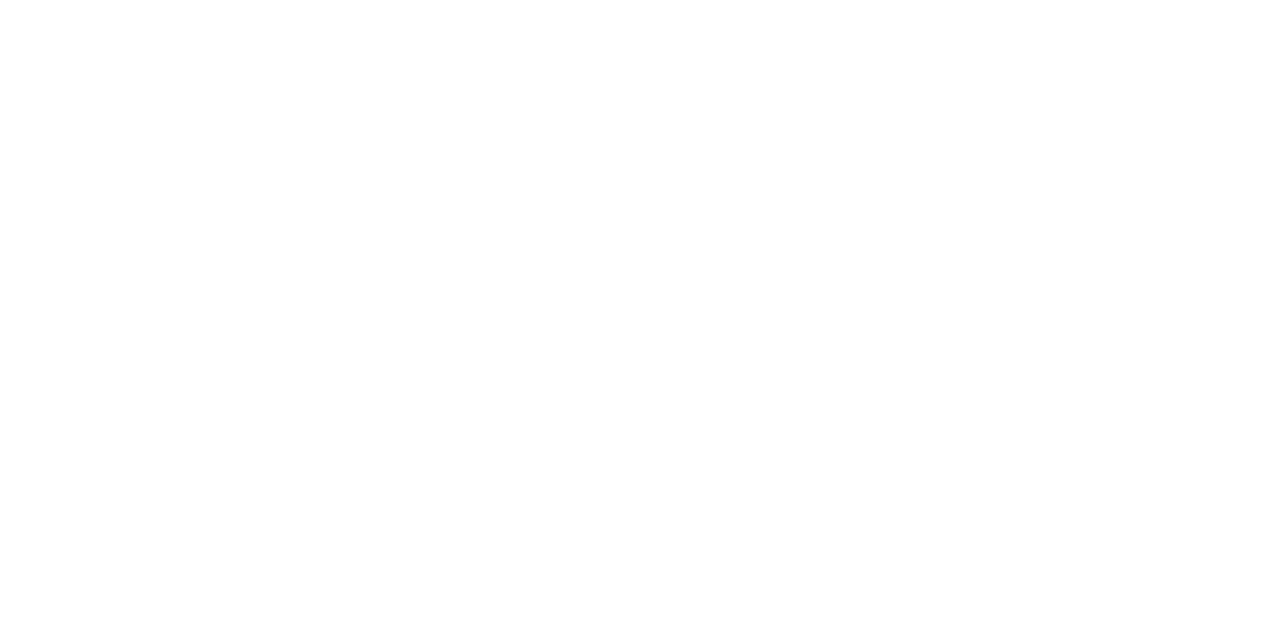
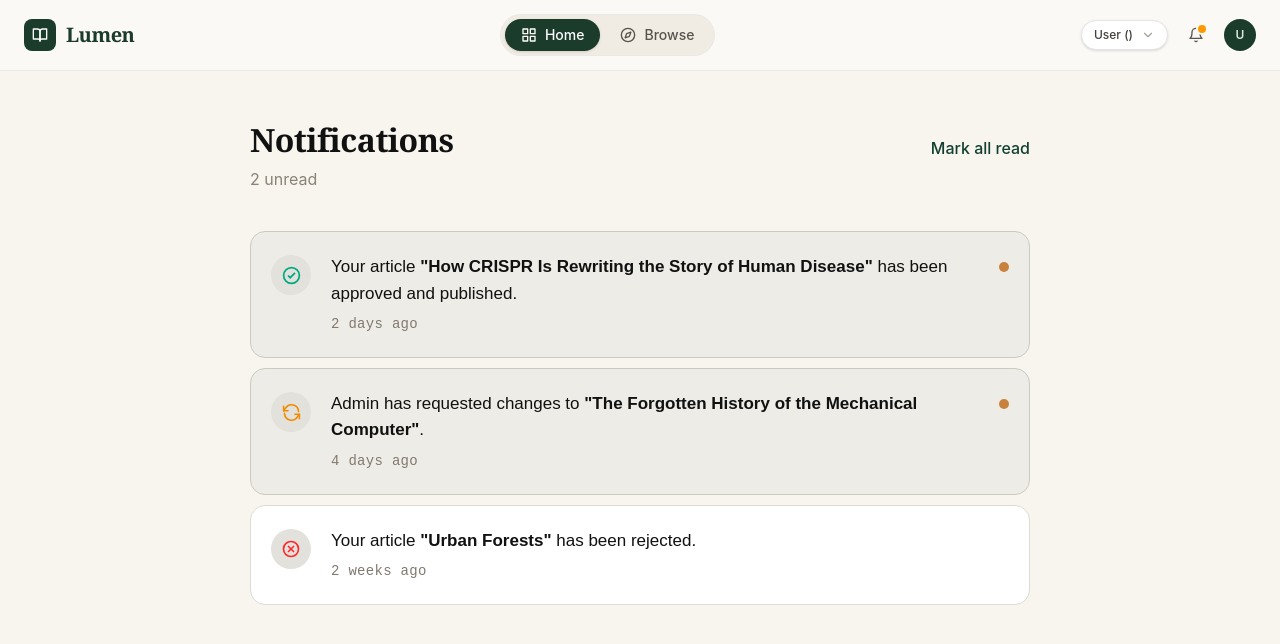
Before and after one commit to daksh-maheshwari-ai-enggr/Code-Forge, a React (Vite) app in the folder client/vite-project/: page /notifications in a window 1280 px wide. Before the commit this address had no page. Shown: the top 644 px of the page. Built offline with nearby package versions, Linux system fonts and the light colour scheme.

Commit message:
Add notifications UI

```diff
--- /dev/null
+++ b/client/vite-project/src/components/NotificationCard.css
@@ -0,0 +1,143 @@
+.notification-card {
+  position: relative;
+  display: flex;
+  align-items: flex-start;
+  gap: 20px;
+
+  min-height: 88px;
+  padding: 22px 20px;
+
+  background: #ffffff;
+  border: 1px solid #dedbd5;
+  border-radius: 15px;
+
+  cursor: pointer;
+
+  transition:
+    background-color 0.2s ease,
+    border-color 0.2s ease,
+    transform 0.15s ease;
+}
+
+.notification-card:hover {
+  border-color: #c9c5bd;
+  transform: translateY(-1px);
+}
+
+.notification-card.unread {
+  background: #eeece6;
+  border-color: #ccc9c1;
+}
+
+.notification-icon {
+  width: 40px;
+  height: 40px;
+  min-width: 40px;
+
+  display: flex;
+  align-items: center;
+  justify-content: center;
+
+  border-radius: 50%;
+  background: #e3e1db;
+
+  margin-top: 1px;
+}
+
+.approved-icon {
+  color: #00aa83;
+}
+
+.changes-icon {
+  color: #f28b00;
+}
+
+.rejected-icon {
+  color: #ff2929;
+}
+
+.notification-content {
+  flex: 1;
+  padding-right: 15px;
+}
+
+.notification-message {
+  margin: 0;
+
+  font-family: Arial, Helvetica, sans-serif;
+  font-size: 17px;
+  line-height: 1.55;
+
+  color: #111111;
+}
+
+.notification-message strong {
+  font-weight: 700;
+}
+
+.notification-time {
+  display: block;
+
+  margin-top: 7px;
+
+  color: #817970;
+
+  font-family: "Courier New", monospace;
+  font-size: 14px;
+  letter-spacing: 0.3px;
+}
+
+.unread-dot {
+  position: absolute;
+
+  top: 30px;
+  right: 20px;
+
+  width: 10px;
+  height: 10px;
+
+  border-radius: 50%;
+  background: #c9823d;
+}
+
+@media (max-width: 768px) {
+  .notification-card {
+    padding: 20px 17px;
+    gap: 16px;
+  }
+
+  .notification-message {
+    font-size: 16px;
+  }
+}
+
+@media (max-width: 600px) {
+  .notification-card {
+    min-height: auto;
+    padding: 17px 15px;
+    gap: 13px;
+    border-radius: 13px;
+  }
+
+  .notification-icon {
+    width: 36px;
+    height: 36px;
+    min-width: 36px;
+  }
+
+  .notification-message {
+    font-size: 15px;
+    line-height: 1.45;
+  }
+
+  .notification-time {
+    font-size: 12px;
+  }
+
+  .unread-dot {
+    width: 8px;
+    height: 8px;
+    top: 27px;
+    right: 15px;
+  }
+}
--- /dev/null
+++ b/client/vite-project/src/components/NotificationCard.jsx
@@ -0,0 +1,116 @@
+import "./NotificationCard.css";
+
+function NotificationIcon({ type }) {
+  if (type === "approved") {
+    return (
+      <div className="notification-icon approved-icon">
+        <svg
+          width="21"
+          height="21"
+          viewBox="0 0 24 24"
+          fill="none"
+          stroke="currentColor"
+          strokeWidth="2"
+        >
+          <circle cx="12" cy="12" r="9" />
+          <path d="m8 12 2.5 2.5L16 9" />
+        </svg>
+      </div>
+    );
+  }
+
+  if (type === "changes") {
+    return (
+      <div className="notification-icon changes-icon">
+        <svg
+          width="21"
+          height="21"
+          viewBox="0 0 24 24"
+          fill="none"
+          stroke="currentColor"
+          strokeWidth="1.8"
+          strokeLinecap="round"
+          strokeLinejoin="round"
+        >
+          <path d="M20 11a8 8 0 0 0-14.8-4L3 10" />
+          <path d="M3 5v5h5" />
+          <path d="M4 13a8 8 0 0 0 14.8 4L21 14" />
+          <path d="M21 19v-5h-5" />
+        </svg>
+      </div>
+    );
+  }
+
+  return (
+    <div className="notification-icon rejected-icon">
+      <svg
+        width="20"
+        height="20"
+        viewBox="0 0 24 24"
+        fill="none"
+        stroke="currentColor"
+        strokeWidth="2"
+        strokeLinecap="round"
+      >
+        <circle cx="12" cy="12" r="9" />
+        <path d="m9 9 6 6" />
+        <path d="m15 9-6 6" />
+      </svg>
+    </div>
+  );
+}
+
+export default function NotificationCard({
+  type,
+  articleName,
+  time,
+  unread,
+  onClick,
+}) {
+  const getMessage = () => {
+    switch (type) {
+      case "approved":
+        return (
+          <>
+            Your article <strong>"{articleName}"</strong> has been approved
+            and published.
+          </>
+        );
+
+      case "changes":
+        return (
+          <>
+            Admin has requested changes to{" "}
+            <strong>"{articleName}"</strong>.
+          </>
+        );
+
+      case "rejected":
+        return (
+          <>
+            Your article <strong>"{articleName}"</strong> has been rejected.
+          </>
+        );
+
+      default:
+        return null;
+    }
+  };
+
+  return (
+    <div
+      className={`notification-card ${unread ? "unread" : ""}`}
+      onClick={onClick}
+    >
+      <NotificationIcon type={type} />
+
+      <div className="notification-content">
+        <p className="notification-message">{getMessage()}</p>
+
+        <span className="notification-time">{time}</span>
+      </div>
+
+      {unread && <span className="unread-dot" />}
+    </div>
+  );
+}
--- /dev/null
+++ b/client/vite-project/src/pages/author/Notifications.css
@@ -0,0 +1,100 @@
+.notifications-page {
+  min-height: 100vh;
+  background: #f8f5ef;
+  color: #111111;
+}
+
+.notifications-container {
+  width: min(780px, calc(100% - 40px));
+  margin: 50px auto 80px;
+}
+
+.notifications-header {
+  display: flex;
+  justify-content: space-between;
+  align-items: flex-start;
+  margin-bottom: 40px;
+}
+
+.notifications-header h1 {
+  margin: 0;
+
+  font-family: Georgia, "Times New Roman", serif;
+  font-size: 32px;
+  font-weight: 700;
+
+  line-height: 1.2;
+  letter-spacing: -0.5px;
+}
+
+.notifications-header p {
+  margin: 8px 0 0;
+
+  color: #8a8177;
+  font-size: 16px;
+}
+
+.mark-all-button {
+  border: none;
+  background: transparent;
+
+  color: #123f30;
+
+  font-size: 16px;
+  font-weight: 500;
+
+  padding: 8px 0;
+  margin-top: 7px;
+
+  cursor: pointer;
+}
+
+.mark-all-button:hover {
+  text-decoration: underline;
+}
+
+.mark-all-button:disabled {
+  opacity: 0.45;
+  cursor: default;
+  text-decoration: none;
+}
+
+.notifications-list {
+  display: flex;
+  flex-direction: column;
+  gap: 10px;
+}
+
+@media (max-width: 768px) {
+  .notifications-container {
+    width: min(680px, calc(100% - 30px));
+    margin-top: 35px;
+  }
+
+  .notifications-header {
+    margin-bottom: 30px;
+  }
+
+  .notifications-header h1 {
+    font-size: 29px;
+  }
+}
+
+@media (max-width: 600px) {
+  .notifications-container {
+    width: calc(100% - 24px);
+    margin: 28px auto 50px;
+  }
+
+  .notifications-header h1 {
+    font-size: 27px;
+  }
+
+  .notifications-header p {
+    font-size: 14px;
+  }
+
+  .mark-all-button {
+    font-size: 14px;
+  }
+}
--- /dev/null
+++ b/client/vite-project/src/pages/author/Notifications.jsx
@@ -0,0 +1,96 @@
+import { useState } from "react";
+import Navbar from "../../components/Navbar";
+import NotificationCard from "../../components/NotificationCard";
+import "./Notifications.css";
+
+// Dummy data for frontend
+// Later articleName will come from backend/API
+const initialNotifications = [
+  {
+    id: 1,
+    type: "approved",
+    articleName: "How CRISPR Is Rewriting the Story of Human Disease",
+    time: "2 days ago",
+    unread: true,
+  },
+  {
+    id: 2,
+    type: "changes",
+    articleName: "The Forgotten History of the Mechanical Computer",
+    time: "4 days ago",
+    unread: true,
+  },
+  {
+    id: 3,
+    type: "rejected",
+    articleName: "Urban Forests",
+    time: "2 weeks ago",
+    unread: false,
+  },
+];
+
+export default function Notifications() {
+  const [notifications, setNotifications] = useState(
+    initialNotifications
+  );
+
+  const unreadCount = notifications.filter(
+    (notification) => notification.unread
+  ).length;
+
+  const markAllAsRead = () => {
+    setNotifications((currentNotifications) =>
+      currentNotifications.map((notification) => ({
+        ...notification,
+        unread: false,
+      }))
+    );
+  };
+
+  const markAsRead = (id) => {
+    setNotifications((currentNotifications) =>
+      currentNotifications.map((notification) =>
+        notification.id === id
+          ? { ...notification, unread: false }
+          : notification
+      )
+    );
+  };
+
+  return (
+    <div className="notifications-page">
+      <Navbar />
+
+      <main className="notifications-container">
+        <div className="notifications-header">
+          <div>
+            <h1>Notifications</h1>
+
+            <p>{unreadCount} unread</p>
+          </div>
+
+          <button
+            className="mark-all-button"
+            onClick={markAllAsRead}
+            disabled={unreadCount === 0}
+          >
+            Mark all read
+          </button>
+        </div>
+
+        <section className="notifications-list">
+          {notifications.map((notification) => (
+            <NotificationCard
+              key={notification.id}
+              type={notification.type}
+              articleName={notification.articleName}
+              time={notification.time}
+              unread={notification.unread}
+              onClick={() => markAsRead(notification.id)}
+            />
+          ))}
+        </section>
+      </main>
+    </div>
+  );
+}
--- a/client/vite-project/src/routes/AppRoutes.jsx
+++ b/client/vite-project/src/routes/AppRoutes.jsx
@@ -14,6 +14,7 @@
 import AuthorDashboard from "../pages/author/dashboard";
 import AdminDashboard from "../pages/admin/admin";
 import CreateArticle from "../pages/author/CreateArticle";
+import Notifications from "../pages/author/Notifications";
 
 function AppRoutes() {
   return (
@@ -52,6 +53,7 @@
         />
 
         <Route path="/author/write" element={<CreateArticle />} />
+        <Route path="/notifications" element={<Notifications />} />
 
       </Routes>
     </BrowserRouter>
```
